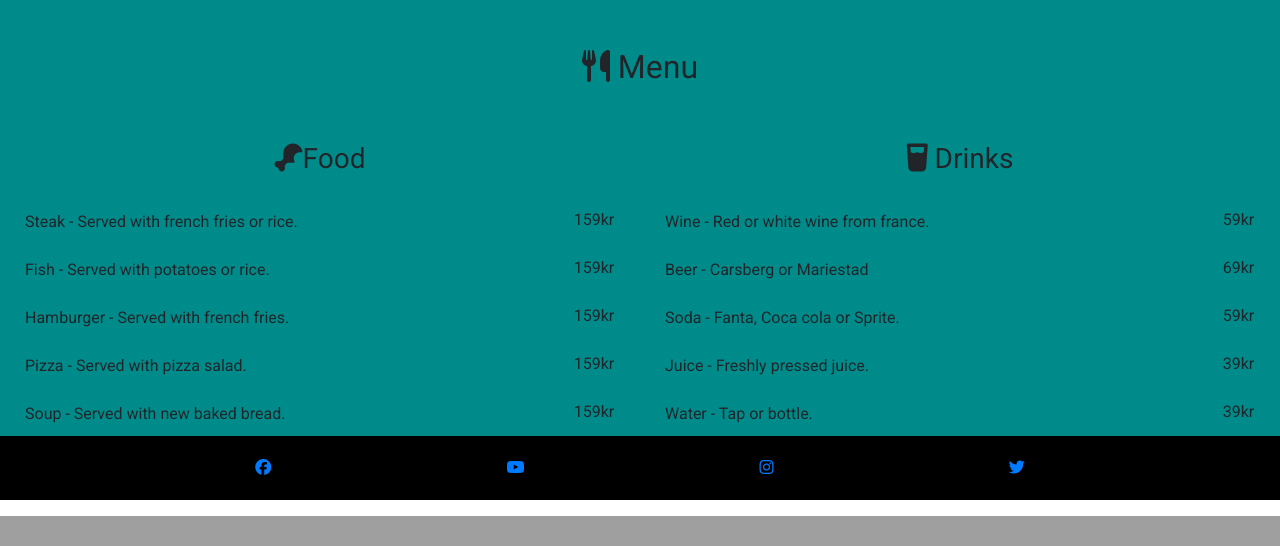
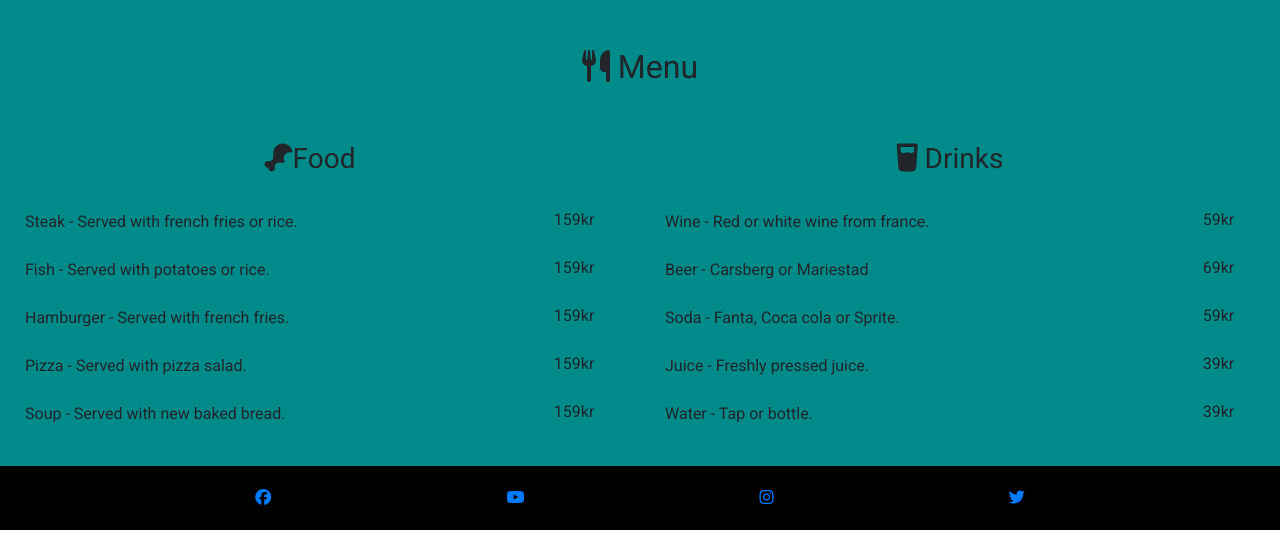
Before and after one commit to Maadajibao/Project-4-Joy-Of-Food, a Django app: page / in a window 1280 px wide. Shown: the part 864-1410 px from the top of the page. Before the commit the page ends 1380 px from the top, so only its background shows below. Run offline with Django 4.2, Linux system fonts and the light colour scheme; data that the repository does not hold is empty; some libraries are stand-ins or nearby versions.

Commit message:
Styled bookings page

```diff
--- a/static/css/style.css
+++ b/static/css/style.css
@@ -127,9 +127,13 @@ body {
 
 }
 
-.food {}
+.food {
+    padding-right: 20px;
+}
 
-.drinks {}
+.drinks {
+    padding-right: 20px;
+}
 
 /*Table menu*/
 
@@ -192,6 +196,10 @@ body {
 
 }
 
+.white-space {
+    height: 30px;
+}
+
 /* Footer */
 
 .social-networks {
@@ -224,6 +232,10 @@ body {
     height: 100vh;
     margin-top: 20px;
 
+}
+
+.booking-table-container {
+    margin-top: 20px;
 }
 
 
--- a/templates/bookings.html
+++ b/templates/bookings.html
@@ -7,7 +7,7 @@
 
 <div class="container my_booking-container">
     <h1>My Bookings</h1>
-    <div class="main-container">
+    <div class="main-container booking-table-container">
         <table>
             <tr>
                 <th class="td-booking-tittle-l">Date:</th>
@@ -15,6 +15,7 @@
                 <th class="td-booking-tittle-l">Party Size:</th>
                 <th class="number-of-tables">Number of Tables:</th>
             </tr>
+            <!--Generats bookings-->
         {% for booking in bookings%}
             <tr>
                 <td>
@@ -32,7 +33,7 @@
                 <td>
                     <form method="post" action="{% url 'cancel_reservation' booking.id %}">
                         {% csrf_token %}
-                        <button type="submit">Cancel</button>
+                        <button type="submit" class="btn--red1">Cancel</button>
                     </form>
                 </td>
             </tr>
--- a/templates/index.html
+++ b/templates/index.html
@@ -116,6 +116,7 @@
                 </div>
             </div>
         </div>
+        <div class="white-space"></div>
     </section>
 </div>
 
```
